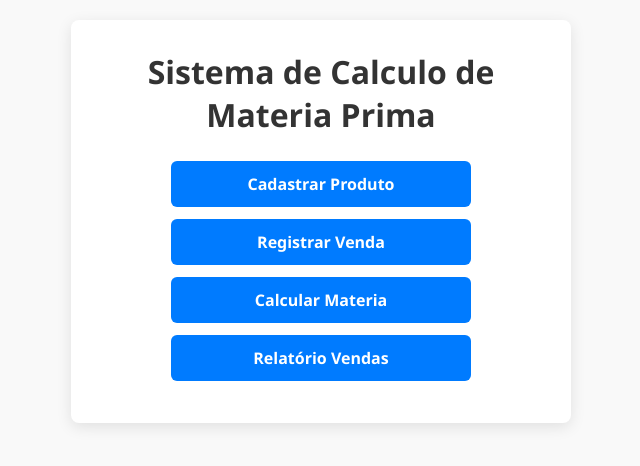
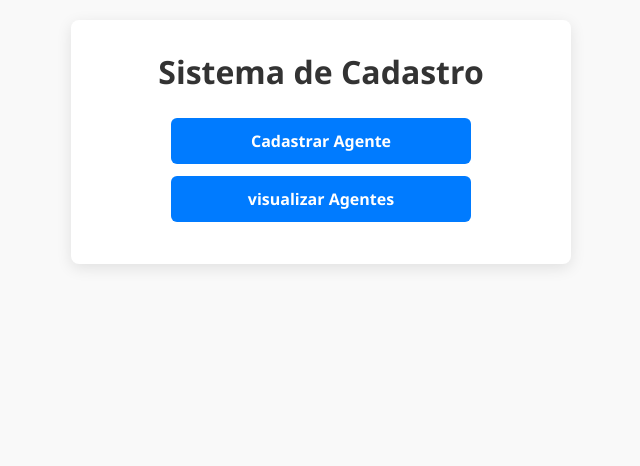
Before and after one commit to fkauhe12/Projeto_Controle_Estoque, a Flask app: page / in a window 1280 px wide. Shown: the top 466 px of the page, without its empty margins (319-959 px from the left). Run offline with Flask 3, Linux system fonts and the light colour scheme.

Commit message:
Sistema de Cadastro

```diff
--- a/app.py
+++ b/app.py
@@ -1,161 +1,98 @@
 from flask import Flask, render_template, request, redirect, url_for
 import sqlite3
-from datetime import datetime
 
 app = Flask(__name__)
 
 def conectar():
-    return sqlite3.connect('estoque.db')
+    return sqlite3.connect('Cadastro.db')
 
 def inicializar():
     conn = conectar()
     cursor = conn.cursor()
 
     cursor.execute('''
-        CREATE TABLE IF NOT EXISTS produtos (
+        CREATE TABLE IF NOT EXISTS quarteis (
             id INTEGER PRIMARY KEY AUTOINCREMENT,
-            nome TEXT NOT NULL,
-            tamanho TEXT NOT NULL,
-            materia_prima_por_unidade REAL NOT NULL
+            nome TEXT NOT NULL UNIQUE,
+            endereco TEXT
         )
     ''')
 
-
     cursor.execute('''
-        CREATE TABLE IF NOT EXISTS vendas (
+        CREATE TABLE IF NOT EXISTS agentes (
             id INTEGER PRIMARY KEY AUTOINCREMENT,
-            produto_id INTEGER,
-            quantidade_vendida INTEGER,
-            data TEXT,
-            FOREIGN KEY (produto_id) REFERENCES produtos(id)
+            nome TEXT NOT NULL,
+            quartel_id INTEGER NOT NULL,
+            celular TEXT NOT NULL,
+            tamanho_roupa TEXT NOT NULL,
+            FOREIGN KEY (quartel_id) REFERENCES quarteis(id)
         )
     ''')
 
     conn.commit()
     conn.close()
 
+def popular_quarteis_fortaleza():
+    conn = conectar()
+    cursor = conn.cursor()
+
+    cursor.execute("SELECT COUNT(*) FROM quarteis")
+    count = cursor.fetchone()[0]
+
+    if count == 0:
+        quarteis_fortaleza = [
+            ("Quartel do 1º Batalhão", "Rua do Quartel, 123 - Fortaleza"),
+            ("Quartel do 2º Batalhão", "Avenida Fortaleza, 456 - Fortaleza"),
+            ("Quartel do 3º Batalhão", "Praça dos Soldados, 789 - Fortaleza"),
+            ("Quartel do Comando Geral", "Rua Principal, 100 - Fortaleza"),
+            ("Quartel da Polícia Militar", "Avenida Central, 200 - Fortaleza"),
+        ]
+        cursor.executemany("INSERT INTO quarteis (nome, endereco) VALUES (?, ?)", quarteis_fortaleza)
+        conn.commit()
+    conn.close()
+
 @app.route("/")
 def index():
     return render_template("index.html")
 
-@app.route("/cadastrar_produto", methods=["GET", "POST"])
-def cadastrar_produto():
-    if request.method == "POST":
-        nome = request.form["nome"]
-        tamanho = request.form["tamanho"]
-        materia = float(request.form["materia"])
-
-        conn = conectar()
-        cursor = conn.cursor()
-        cursor.execute(
-            "INSERT INTO produtos (nome, tamanho, materia_prima_por_unidade) VALUES (?, ?, ?)",
-            (nome, tamanho, materia)
-        )
-        conn.commit()
-        conn.close()
-        return redirect(url_for("index"))
-
-    return render_template("cadastrar_produto.html")
-
-@app.route("/registrar_venda", methods=["GET", "POST"])
-def registrar_venda():
+@app.route("/cadastrar_agente", methods=["GET", "POST"])
+def cadastrar_agente():
     conn = conectar()
     cursor = conn.cursor()
 
-    # Buscar id, nome e tamanho dos produtos para o select
-    cursor.execute("SELECT id, nome, tamanho FROM produtos")
-    produtos = cursor.fetchall()
+    cursor.execute("SELECT id, nome FROM quarteis ORDER BY nome")
+    quarteis = cursor.fetchall()
 
     if request.method == "POST":
-        produto_id = int(request.form["produto_id"])
-        quantidade = int(request.form["quantidade"])
-        data_venda = datetime.now().strftime("%Y-%m-%d")
+        nome = request.form["nome"]
+        quartel_id = int(request.form["quartel"])
+        celular = request.form["celular"]
+        tamanho = request.form["tamanho"]
 
-        cursor.execute(
-            "INSERT INTO vendas (produto_id, quantidade_vendida, data) VALUES (?, ?, ?)",
-            (produto_id, quantidade, data_venda)
-        )
+        cursor.execute("INSERT INTO agentes (nome, quartel_id, celular, tamanho_roupa) VALUES (?, ?, ?, ?)",
+                       (nome, quartel_id, celular, tamanho))
         conn.commit()
         conn.close()
-        return redirect(url_for("index"))
+        return redirect(url_for("visualizar_agentes"))
 
     conn.close()
-    return render_template("registrar_venda.html", produtos=produtos)
+    return render_template("cadastrar_agente.html", quarteis=quarteis)
 
-
-@app.route("/relatorio_vendas", methods=["GET"])
-def relatorio_vendas():
-    mes = request.args.get("mes")
-    produto_id = request.args.get("produto_id")
-
+@app.route("/visualizar_agentes")
+def visualizar_agentes():
     conn = conectar()
     cursor = conn.cursor()
-    query = """
-        SELECT p.nome, v.quantidade_vendida, v.data
-        FROM vendas v
-        JOIN produtos p ON v.produto_id = p.id
-        WHERE 1=1
-    """
-    params = []
-
-    if mes:
-        query += " AND strftime('%m', v.data) = ?"
-        params.append(mes.zfill(2))
-    if produto_id:
-        query += " AND p.id = ?"
-        params.append(produto_id)
-
-    cursor.execute(query, params)
-    vendas = cursor.fetchall()
-
-    cursor.execute("SELECT id, nome FROM produtos")
-    produtos = cursor.fetchall()
-
+    cursor.execute('''
+        SELECT a.nome, q.nome, a.celular, a.tamanho_roupa
+        FROM agentes a
+        JOIN quarteis q ON a.quartel_id = q.id
+        ORDER BY a.nome
+    ''')
+    agentes = cursor.fetchall()
     conn.close()
-
-    return render_template("relatorio_vendas.html", vendas=vendas, produtos=produtos)
-
-@app.route("/calcular_materia", methods=["GET", "POST"])
-def calcular_materia():
-    conn = conectar()
-    cursor = conn.cursor()
-
-    calculos = []
-
-    if request.method == "POST":
-        produto_id = int(request.form["produto_id"])
-        quantidade_produzida = int(request.form["quantidade"])
-
-        # Buscar dados do produto escolhido
-        cursor.execute("SELECT nome, materia_prima_por_unidade FROM produtos WHERE id = ?", (produto_id,))
-        produto = cursor.fetchone()
-        if not produto:
-            conn.close()
-            return "Produto não encontrado", 404
-
-        nome_produto, materia_prima_por_unidade = produto
-
-        # Calcular matéria-prima total
-        total_materia = quantidade_produzida * materia_prima_por_unidade
-
-        # Buscar insumos relacionados ao produto, se tiver (se quiser implementar)
-        # Aqui vamos apenas retornar o cálculo direto
-
-        calculos.append({
-            "produto": nome_produto,
-            "quantidade_produzida": quantidade_produzida,
-            "materia_prima_por_unidade": materia_prima_por_unidade,
-            "total_materia": total_materia
-        })
-
-    # Para preencher o select de produtos
-    cursor.execute("SELECT id, nome FROM produtos")
-    produtos = cursor.fetchall()
-
-    conn.close()
-    return render_template("calcular_materia.html", produtos=produtos, calculos=calculos)
-
+    return render_template("visualizar_agentes.html", agentes=agentes)
 
 if __name__ == "__main__":
     inicializar()
+    popular_quarteis_fortaleza()
     app.run(debug=True)
--- /dev/null
+++ b/static/js/script.js
@@ -0,0 +1,26 @@
+// Telefone Estilo
+const celularInput = document.getElementById('celular');
+
+celularInput.addEventListener('input', function(e) {
+  let val = this.value;
+
+  // Remove tudo que não for número
+  val = val.replace(/\D/g, '');
+
+  // Formata com parênteses no DDD e espaço
+  if(val.length > 2){
+    val = `(${val.slice(0,2)}) ${val.slice(2,11)}`;
+  } else if(val.length > 0){
+    val = `(${val}`;
+  }
+
+  this.value = val;
+});
+
+
+// Validar o campo de tamanho para aceitar apenas números
+const tamanhoInput = document.getElementById('tamanho');
+
+tamanhoInput.addEventListener('input', () => {
+  tamanhoInput.value = tamanhoInput.value.replace(/[^0-9]/g, '');
+});
--- a/static/style.css
+++ b/static/style.css
@@ -50,6 +50,7 @@ label {
 /* Inputs e select */
 input[type="text"],
 input[type="number"],
+input[type="tel"],
 select {
   padding: 10px 12px;
   border: 1.8px solid #ccc;
@@ -60,9 +61,19 @@ select {
 
 input[type="text"]:focus,
 input[type="number"]:focus,
+input[type="tel"]:focus,
 select:focus {
   border-color: #007bff;
   outline: none;
+}
+
+/* Estilo específico para o telefone */
+input[type="tel"] {
+  font-family: monospace;
+  letter-spacing: 2px;
+  font-weight: 600;
+  font-size: 1rem;
+  color: #333;
 }
 
 /* Botão */
--- a/templates/index.html
+++ b/templates/index.html
@@ -2,16 +2,16 @@
 <html lang="pt-BR">
 <head>
     <meta charset="UTF-8" />
-    <title>Controle de Estoque</title>
+    <title>Sistema de Cadastro</title>
     <link rel="stylesheet" href="{{ url_for('static', filename='style.css') }}">
 </head>
 <body>
     <div class="container">
-        <h1>Sistema de Calculo de Materia Prima</h1>
-        <a class="menu-link" href="{{ url_for('cadastrar_produto') }}">Cadastrar Produto</a>
-        <a class="menu-link" href="{{ url_for('registrar_venda') }}">Registrar Venda</a>
-        <a class="menu-link" href="{{ url_for('calcular_materia') }}">Calcular Materia</a>
-        <a class="menu-link" href="{{ url_for('relatorio_vendas') }}">Relatório Vendas</a>
+        <h1>Sistema de Cadastro</h1>
+        <a class="menu-link" href="{{ url_for('cadastrar_agente') }}">Cadastrar Agente</a>
+        <a class="menu-link" href="{{ url_for('visualizar_agentes') }}">visualizar Agentes</a>
     </div>
+
+    <script src="{{ url_for('static', filename='js/script.js') }}"></script>
 </body>
 </html>
```
Also changed, not shown: templates/cadastrar_agente.html (added, +36 -0 lines), templates/cadastrar_produto.html (deleted, +0 -27 lines), templates/calcular_materia.html (deleted, +0 -53 lines), templates/registrar_venda.html (deleted, +0 -30 lines), templates/relatorio_vendas.html (deleted, +0 -38 lines), templates/visualizar_agentes.html (added, +42 -0 lines), Cadastro.db (added), estoque.db (deleted).
